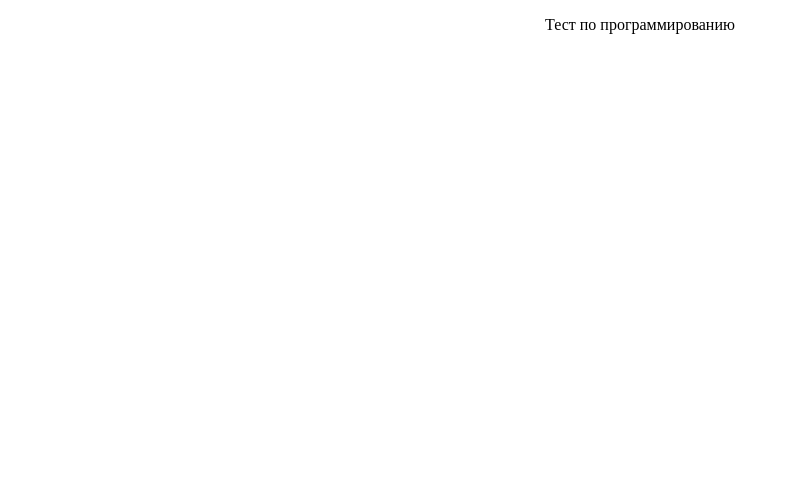
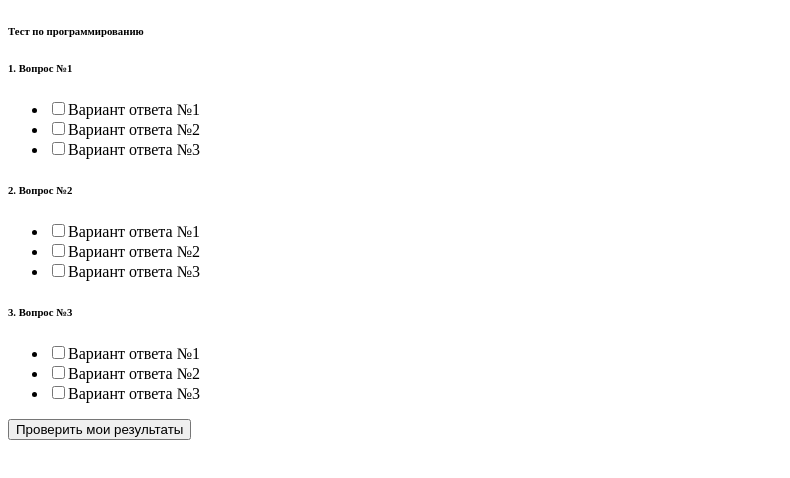
Before and after one commit to BrovarySecurity/brovarysecurity.github.io, a plain HTML site: page js3/index.html in a window 1280 px wide. Shown: the whole page, without its empty margins (0-790 px from the left). Drawn offline with Linux system fonts and the light colour scheme.

Commit message:
js3 done

```diff
--- a/js3/js/script.js
+++ b/js3/js/script.js
@@ -1,153 +1,128 @@
-//Варіант1, для виконання потрібно боді присвоїти клас
-// function add() {
-// 	var element = document.createElement('div');
-// 	element.classList.add('wraper');
-// 	element.innerHTML = '<div class="container"><div class="row"><div class="col-md-12"><div class="form-box"><form action="#" ><h3>Тест по программированию</h3><section><p>1. Вопрос №1</p><input type="radio" id="answer_1_1" name="answer_1"/><label for="answer_1_1"><span></span>Вариант ответа №1</label><br><input type="radio" id="answer_1_2" name="answer_1"/><label for="answer_1_2"><span></span>Вариант ответа №2</label><br><input type="radio" id="answer_1_3" name="answer_1"/><label for="answer_1_3"><span></span>Вариант ответа №3</label></section><section><p>2. Вопрос №2</p><input type="radio" id="answer_2_1" name="answer_2"/><label for="answer_2_1"><span></span>Вариант ответа №1</label><br><input type="radio" id="answer_2_2" name="answer_2"/><label for="answer_2_2"><span></span>Вариант ответа №2</label><br><input type="radio" id="answer_2_3" name="answer_2"/><label for="answer_2_3"><span></span>Вариант ответа №3</label></section><section><p>3. Вопрос №3</p><input type="radio" id="answer_3_1" name="answer_3"/><label for="answer_3_1"><span></span>Вариант ответа №1</label><br><input type="radio" id="answer_3_2" name="answer_3"/><label for="answer_3_2"><span></span>Вариант ответа №2</label><br><input type="radio" id="answer_3_3" name="answer_3"/><label for="answer_3_3"><span></span>Вариант ответа №3</label></section><div class="btn-wrap"><button>Проверить мои результаты</button></div></form></div></div></div></div>';
-// 	var myBody = document.querySelector('.body');
-// 	myBody.appendChild(element);
-// }
-// add();
 
-// Варіант 2:
+var myDoc = {
+    makeContainer: function() {
+        var cont = document.createElement('div');
+        cont.className = 'container';
+        container = document.body.appendChild(cont);
+    },
 
+    makeDiv1: function() {
+        var div1 = document.createElement('div');
+        div1.className = 'row';
+        container.appendChild(div1);
+    },
 
-var element = document.createElement('div');
-element.classList.add('wrapper');
-var wrapper = document.querySelector('.body');
-wrapper.appendChild(element);
+    makeDiv2: function() {
+        var div2 = document.createElement('div');
+        div2.className = 'col-xs-2';
+        container.appendChild(div2);
+    },
 
+    makeDiv3: function() {
+        var div3 = document.createElement('div');
+        div3.className = 'col-xs-10';
+        divHeader = container.appendChild(div3);
+    },
 
-var wrapper__p = document.createElement('p');
-wrapper__p.classList.add('wrapper__p');
-var wrappp = document.querySelector('.wrapper');
-wrappp.appendChild(wrapper__p);
-wrapper__p.innerHTML = 'Тест по программированию';
+    makeHeader: function() {
+        var header = document.createElement('h6');
+        header.innerHTML = 'Тест по программированию';
+        divHeader.appendChild(header);
+    },
 
-var questions = document.createElement('form');
-questions.classList.add('questions');
-var questions_parent = document.querySelector('.wrapper');
-questions_parent.appendChild(questions);
-questions.setAttribute("action", "index.html");
-questions.setAttribute("method", "POST");
+    makeHeaderQuest1: function() {
+        var headerOne = document.createElement('h6');
+        headerOne.innerHTML = '1. Вопрос №1';
+        container.appendChild(headerOne);
+    },
+    makeHeaderQuest2: function() {
+        var headerTwo = document.createElement('h6');
+        headerTwo.innerHTML = '2. Вопрос №2';
+        container.appendChild(headerTwo);
+    },
+    makeHeaderQuest3: function() {
+        var headerThree = document.createElement('h6');
+        headerThree.innerHTML = '3. Вопрос №3';
+        container.appendChild(headerThree);
+    },
 
+    makeUl: function() {
+        var ul1 = document.createElement('ul');
+        ul1.className = 'list-unstyled';
+        ulOne = container.appendChild(ul1);
+    },
 
+    makeLiOne: function() {
+        var liFirst = document.createElement('li');
+        var liSecond = document.createElement('li');
+        var liThird = document.createElement('li');
+        liFirst.innerHTML = '<input type="checkbox" id="one_one"><label class="small" for="one_one">Вариант ответа №1</label>';
+        liSecond.innerHTML = '<input type="checkbox" id="two_one"><label class="small" for="two_one" >Вариант ответа №2</label>';
+        liThird.innerHTML = '<input type="checkbox" id="three_one"><label class="small" for="three_one">Вариант ответа №3</label>';
+        ulOne.appendChild(liFirst);
+        ulOne.appendChild(liSecond);
+        ulOne.appendChild(liThird);
+        liFirst.className = 'col-lg-12';
+        liSecond.className = 'col-lg-12';
+        liThird.className = 'col-lg-12';
+    },
 
+    makeLiTwo: function() {
+        var liFirst = document.createElement('li');
+        var liSecond = document.createElement('li');
+        var liThird = document.createElement('li');
+        liFirst.innerHTML = '<input type="checkbox" id="one_two"><label class="small" for="one_two">Вариант ответа №1</label>';
+        liSecond.innerHTML = '<input type="checkbox" id="two_two"><label class="small" for="two_two" >Вариант ответа №2</label>';
+        liThird.innerHTML = '<input type="checkbox" id="three_two"><label class="small" for="three_two">Вариант ответа №3</label>';
+        ulOne.appendChild(liFirst);
+        ulOne.appendChild(liSecond);
+        ulOne.appendChild(liThird);
+        liFirst.className = 'col-lg-12';
+        liSecond.className = 'col-lg-12';
+        liThird.className = 'col-lg-12';
+    },
 
+    makeLiThree: function() {
+        var liFirst = document.createElement('li');
+        var liSecond = document.createElement('li');
+        var liThird = document.createElement('li');
+        liFirst.innerHTML = '<input type="checkbox" id="one_three"><label class="small" for="one_three">Вариант ответа №1</label>';
+        liSecond.innerHTML = '<input type="checkbox" id="two_three"><label class="small" for="two_three" >Вариант ответа №2</label>';
+        liThird.innerHTML = '<input type="checkbox" id="three_three"><label class="small" for="three_three">Вариант ответа №3</label>';
+        ulOne.appendChild(liFirst);
+        ulOne.appendChild(liSecond);
+        ulOne.appendChild(liThird);
+        liFirst.className = 'col-lg-12';
+        liSecond.className = 'col-lg-12';
+        liThird.className = 'col-lg-12';
+    },
 
+    makeButton: function() {
+        var divButton = document.createElement('div');
+        divButton.className = 'col-md-10';
+        divButton.innerHTML = '<button type="button" class="btn btn-primary">Проверить мои результаты</button>';
+        divHeader = container.appendChild(divButton);
+    },
 
+}
+// Create DOM elements when page ready
 
-// var testGenerator = {
-//
-//     i: 1,
-//     i_question: 1,
-//     limit_question: 4,
-//     limit_answer: 4,
-//
-//     addWrapper: function () {
-//         var element = document.createElement('div');
-//         element.classList.add('wrapper');
-//         document.body.appendChild(element);
-//     },
-//
-//     addTopic: function () {
-//         var element = document.createElement('h3');
-//         element.classList.add('topic');
-//         element.innerHTML = 'Тест по программированию';
-//         var parent = document.querySelector('.wrapper');
-//         parent.appendChild(element);
-//     },
-//
-//     addForm: function () {
-//         var element = document.createElement('form');
-//         element.classList.add('q-form');
-//         element.setAttribute("action", "");
-//         element.setAttribute("method", "POST");
-//         var parent = document.querySelector('.wrapper');
-//         parent.appendChild(element);
-//     },
-//
-//     addDivQuestion: function () {
-//         var element = document.createElement('div');
-//         element.classList.add('question' + this.i_question);
-//         var parent = document.querySelector('.q-form');
-//         parent.appendChild(element);
-//     },
-//
-//     addQuestion: function () {
-//         var element = document.createElement('h3');
-//         element.classList.add('topic-question' + this.i_question);
-//         element.innerHTML = this.i + '.' + ' Вопрос №' + this.i_question;
-//         var parent = document.querySelector('.question' + this.i_question);
-//         parent.appendChild(element);
-//     },
-//
-//     addUlQuestion: function () {
-//         var element = document.createElement('ul');
-//         element.classList.add('ul-question' + this.i);
-//         var parent = document.querySelector('.question' + this.i_question);
-//         parent.appendChild(element);
-//     },
-//
-//     addLiQuestion: function () {
-//         for (k = 1; k < this.limit_answer; k++) {
-//             var elementLi = document.createElement('li');
-//             elementLi.classList.add('li-question' + this.i);
-//             elementLi.id = 'li-id-' + this.i + k;
-//             var parent = document.querySelector('.ul-question' + this.i_question);
-//             parent.appendChild(elementLi);
-//
-//         }
-//     },
-//
-//     addInputQuestion: function () {
-//         for (k = 1; k < this.limit_answer; k++) {
-//             var elementIn = document.createElement('input');
-//             elementIn.setAttribute("type", "checkbox");
-//             elementIn.setAttribute("name", "variant");
-//             elementIn.id = 'input-id' + k;
-//             elementIn.classList.add('my-checkbox');
-//             var parent = document.getElementById('li-id-' + this.i + k);
-//             parent.appendChild(elementIn);
-//         }
-//     },
-//     addLabelQuestion: function () {
-//         for (k = 1; k < this.limit_answer; k++) {
-//             var elementLabel = document.createElement('label');
-//             elementLabel.setAttribute('for', 'li-id-' + k);
-//             elementLabel.classList.add('css-label');
-//             elementLabel.innerHTML = '&nbsp' + 'Вариант ответа №' + k;
-//             var parent = document.getElementById('li-id-' + this.i + k);
-//             parent.appendChild(elementLabel);
-//         }
-//     },
-//
-//     preBuilder: function () {
-//         this.addDivQuestion(), this.addQuestion(), this.addUlQuestion();
-//     },
-//
-//     answer: function () {
-//         this.addLiQuestion(), this.addInputQuestion(), this.addLabelQuestion();
-//     },
-//
-//     result: function () {
-//         var elementLabel = document.createElement('button');
-//         elementLabel.classList.add('btn-lg');
-//         elementLabel.setAttribute('type', 'submit');
-//         elementLabel.innerHTML = 'Проверить мои результаты';
-//         var parent = document.querySelector('.q-form');
-//         parent.appendChild(elementLabel);
-//     },
-//
-//     builder: function () {
-//         this.addWrapper(), this.addTopic(), this.addForm()
-//         for (var j = 1; j < this.limit_question; j++) {
-//             this.preBuilder();
-//             this.answer();
-//             this.i++;
-//             this.i_question++;
-//         }
-//         this.result();
-//     }
-// };
-//
-// testGenerator.builder();
+window.onload = function() {
+    myDoc.makeContainer();
+    myDoc.makeDiv1();
+    myDoc.makeDiv2();
+    myDoc.makeDiv3();
+    myDoc.makeHeader();
+    myDoc.makeHeaderQuest1();
+    myDoc.makeUl();
+    myDoc.makeLiOne();
+    myDoc.makeHeaderQuest2();
+    myDoc.makeUl();
+    myDoc.makeLiTwo();
+    myDoc.makeHeaderQuest3();
+    myDoc.makeUl();
+    myDoc.makeLiThree();
+    myDoc.makeDiv1();
+    myDoc.makeDiv2();
+    myDoc.makeButton();
+}
```
Also changed, not shown: js3/index.html (+3 -3 lines), 6 other files.
